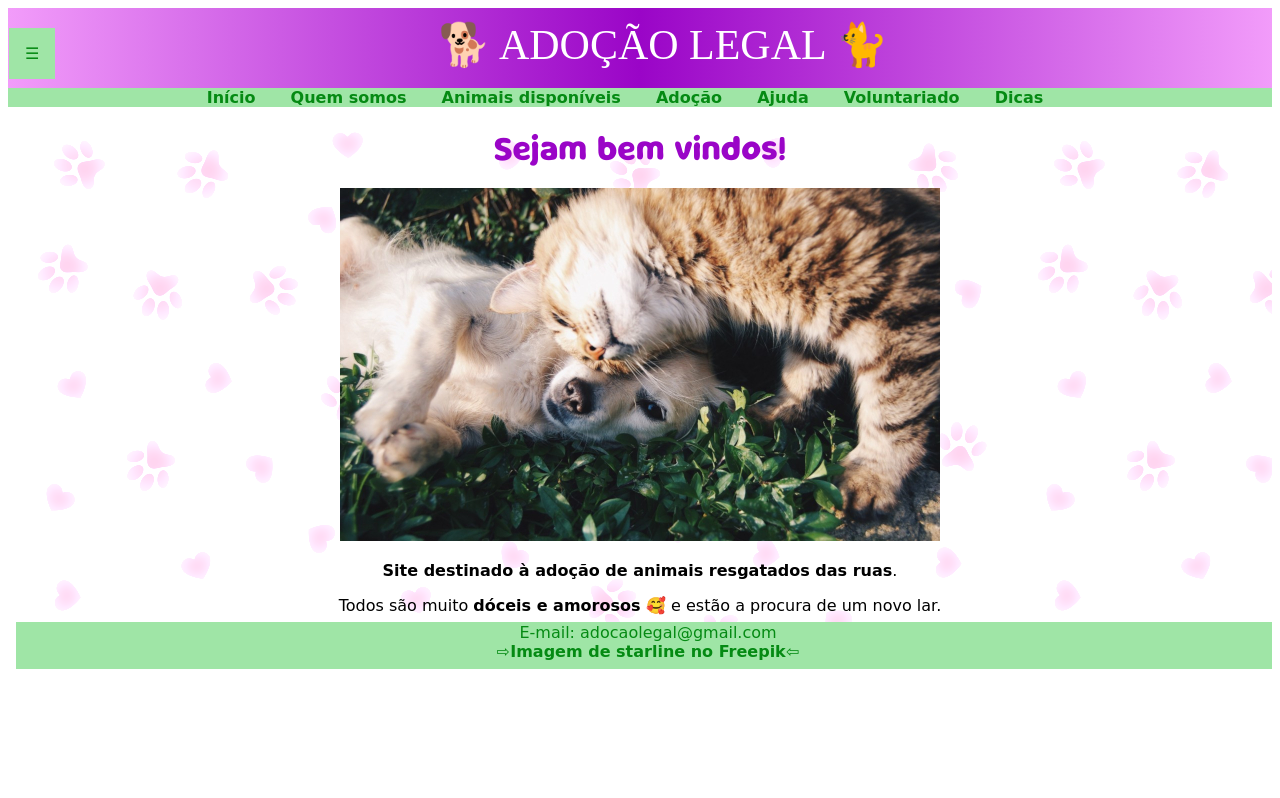
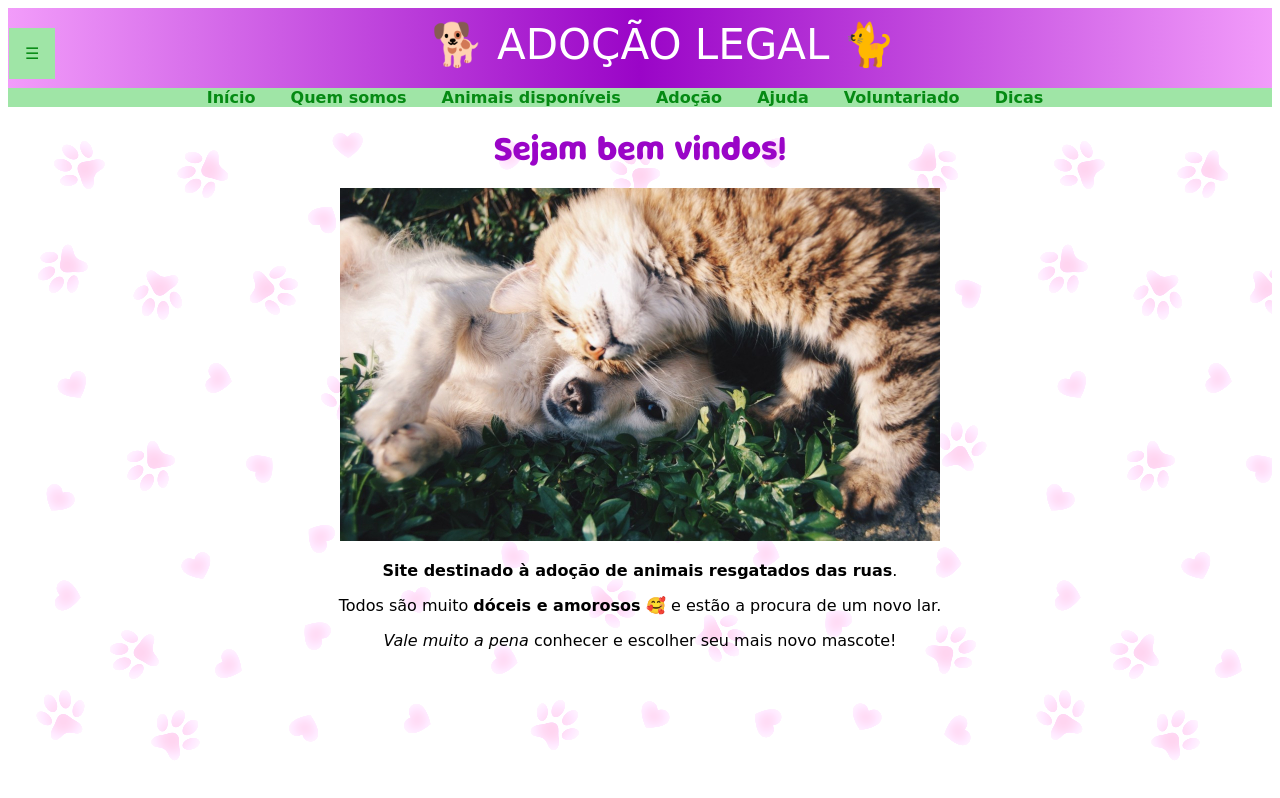
Before and after one commit to fbalbinocosta/DoacaoLegal, a plain HTML site: page index.html in a window 1280 px wide. Shown: the top 798 px of the page. Drawn offline with Linux system fonts and the light colour scheme.

Commit message:
Versão2 - 03/05/23

```diff
--- a/index.html
+++ b/index.html
@@ -22,8 +22,7 @@
                     <a href="voluntario.html" target="centro">Voluntariado</a>
                     <a href="dicas.html" target="centro">Dicas</a>
                 </div>
-          </div>
-          &#x1F415 ADOÇÃO LEGAL &#x1F408</h1>
+            </div>&#x1F415 ADOÇÃO LEGAL &#x1F408</h1>
     </header>
     <nav>
         <a href="inicio.html" target="centro">Início</a>
@@ -36,7 +35,7 @@
     </nav>
     <main>
         <div class="conteiner">
-            <iframe src="inicio.html" name="centro" style="border:none;" height="auto" width="99.8%" title="Iframe Centro" class="fundo responsive-iframe"></iframe>
+            <iframe src="inicio.html" name="centro" style="border:none;" height="auto" width="99.8%" title="Iframe Centro" class="responsive-iframe"></iframe>
         </div>
     </main>
 </body>
--- a/style.css
+++ b/style.css
@@ -114,7 +114,7 @@ h1{
     text-decoration: none;
     color: white;
     font-size: 42px;
-    font-family: 'Lilita One';
+    font-family: 'Lilita One', cursive;
     font-weight: normal;
     margin: 0;
     padding: 12px 1px 1px 1px;
@@ -156,7 +156,7 @@ img.inicio {
     position: relative;
     overflow: hidden;
     width: 100%;
-    padding-bottom: 44.5%;
+    padding-bottom: 100%;
 }
 .responsive-iframe {
     position: absolute;
@@ -166,8 +166,6 @@ img.inicio {
     right: 0;
     width: 100%;
     height: 100%;
-}
-iframe.fundo{
     background-image: url('fundo_pata_opaco.png');
     background-repeat: repeat;
 }
```
Also changed, not shown: adote.html (+1 -1 lines), ajuda.html (+1 -1 lines), dicas.html (+1 -1 lines), historia.html (+1 -1 lines), voluntario.html (+1 -1 lines).
